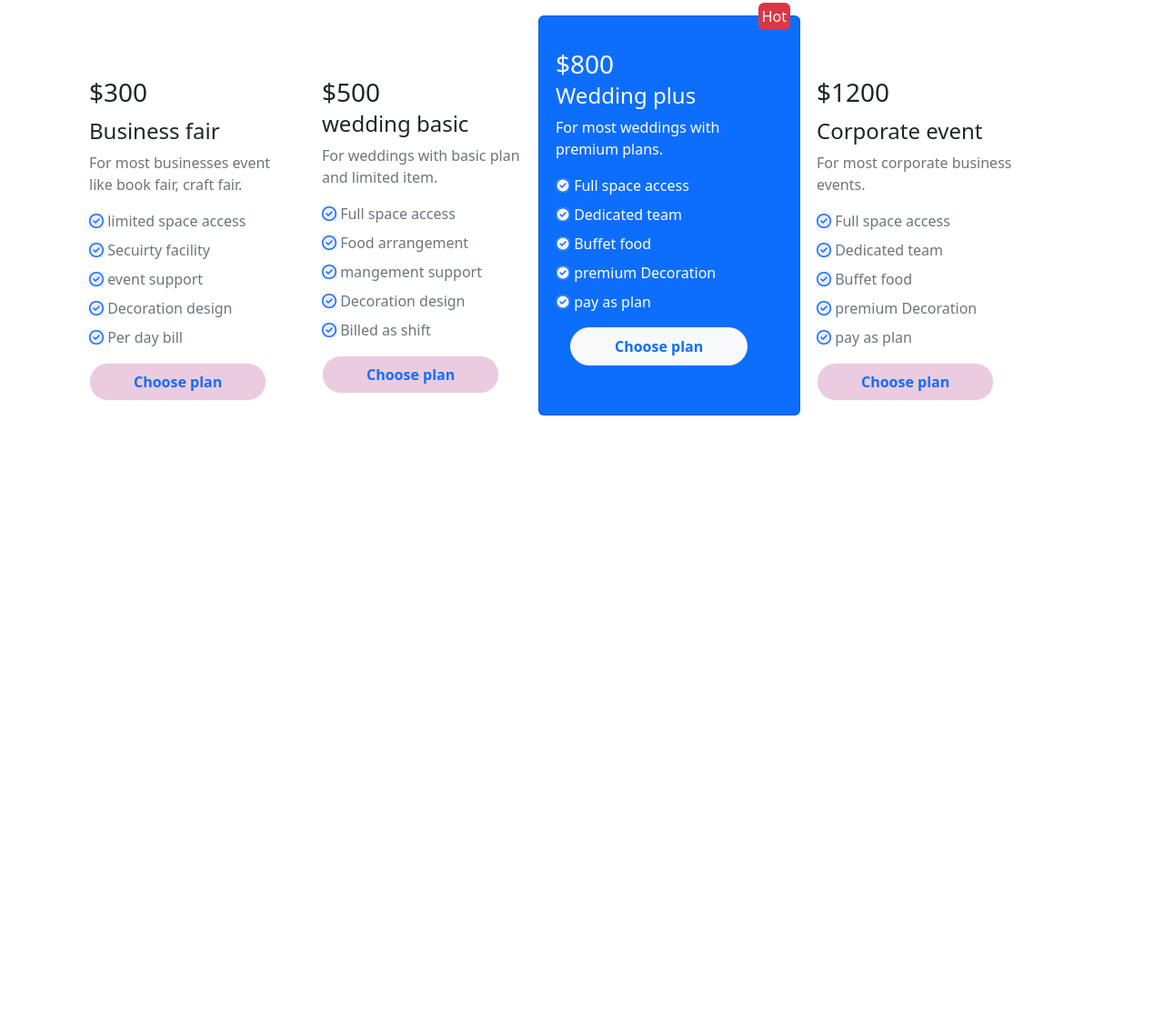
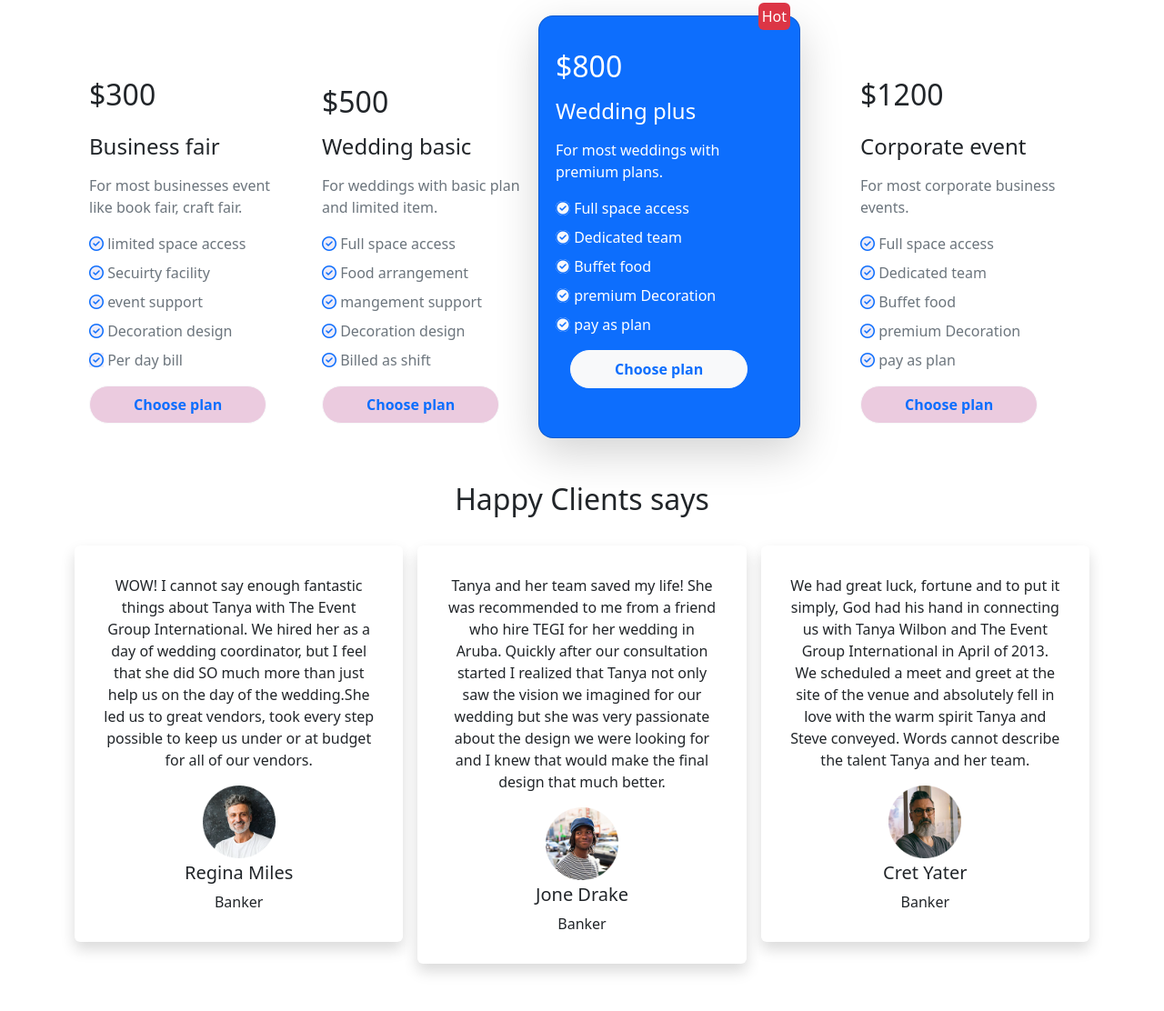
Before and after one commit to anshanto/p-convention-center, a plain HTML site: page index.html in a window 1280 px wide. Shown: the part 1121-2233 px from the top of the page at 91% size. Before the commit the page ends 1578 px from the top, so only its background shows below. Drawn offline with nearby package versions, Linux system fonts and the light colour scheme.

Commit message:
clients added

```diff
--- a/index.html
+++ b/index.html
@@ -125,26 +125,30 @@
             <div class="row g-1 mt-4">
                 <div class="card border-0" style="width: 16rem;">
                     <div class="card-body mt-5">
-                        <h5 class="card-title fs-3 py-2">$300</h5>
-                        <h6 class="card-subtitle mb-2 text-weight-bold fs-4">Business fair</h6>
+                        <h5 class="card-title fs-2 py-2">$300</h5>
+                        <h6 class="card-subtitle mb-3 mt-3 text-weight-bold fs-4">Business fair</h6>
                         <p class="card-text text-muted">For most businesses event
                             like book fair, craft fair.</p>
                         <ul class="list-unstyled mt-3 text-small text-left">
                             <li class="mb-2 text-muted">
                                 <i class="fa-regular fa-circle-check mr-2 text-primary"
-                                    style="background: rgba(82, 67, 194, 0.103693);"></i> limited space access
+                                    style="background: rgba(82, 67, 194, 0.103693); border-radius: 8px;"></i> limited
+                                space access
                             </li>
                             <li class="mb-2 text-muted">
                                 <i class="fa-regular fa-circle-check mr-2 text-primary"
-                                    style="background: rgba(82, 67, 194, 0.103693);"></i> Secuirty facility
+                                    style="background: rgba(82, 67, 194, 0.103693); border-radius: 8px;"></i> Secuirty
+                                facility
                             </li>
                             <li class="mb-2 text-muted">
                                 <i class="fa-regular fa-circle-check mr-2 text-primary"
-                                    style="background: rgba(82, 67, 194, 0.103693);"></i> event support
+                                    style="background: rgba(82, 67, 194, 0.103693); border-radius: 8px;"></i> event
+                                support
                             </li>
                             <li class="mb-2 text-muted">
                                 <i class="fa-regular fa-circle-check mr-2 text-primary"
-                                    style="background: rgba(82, 67, 194, 0.103693);"></i> Decoration design
+                                    style="background: rgba(82, 67, 194, 0.103693); border-radius: 8px;"></i> Decoration
+                                design
                             </li>
                             <li class="mb-2 text-muted">
                                 <i class="fa-regular fa-circle-check mr-2 text-primary"
@@ -158,30 +162,35 @@
                 </div>
                 <div class="card border-0" style="width: 16rem;">
                     <div class="card-body mt-5">
-                        <h5 class="card-title fs-3 pt-2">$500</h5>
-                        <h6 class="card-subtitle mb-2 text-weight-bold fs-4">wedding basic</h6>
+                        <h5 class="card-title fs-2 pt-3">$500</h5>
+                        <h6 class="card-subtitle mb-3 mt-3 text-weight-bold fs-4">Wedding basic</h6>
                         <p class="card-text text-muted">For weddings with basic plan
                             and limited item.</p>
                         <ul class="list-unstyled mt-3 text-small text-left">
                             <li class="mb-2 text-muted">
                                 <i class="fa-regular fa-circle-check mr-2 text-primary"
-                                    style="background: rgba(82, 67, 194, 0.103693);"></i> Full space access
+                                    style="background: rgba(82, 67, 194, 0.103693); border-radius: 8px;"></i> Full space
+                                access
                             </li>
                             <li class="mb-2 text-muted">
                                 <i class="fa-regular fa-circle-check mr-2 text-primary"
-                                    style="background: rgba(82, 67, 194, 0.103693);"></i> Food arrangement
+                                    style="background: rgba(82, 67, 194, 0.103693); border-radius: 8px;"></i> Food
+                                arrangement
                             </li>
                             <li class="mb-2 text-muted">
                                 <i class="fa-regular fa-circle-check mr-2 text-primary"
-                                    style="background: rgba(82, 67, 194, 0.103693);"></i> mangement support
+                                    style="background: rgba(82, 67, 194, 0.103693); border-radius: 8px;"></i> mangement
+                                support
                             </li>
                             <li class="mb-2 text-muted">
                                 <i class="fa-regular fa-circle-check mr-2 text-primary"
-                                    style="background: rgba(82, 67, 194, 0.103693);"></i> Decoration design
+                                    style="background: rgba(82, 67, 194, 0.103693); border-radius: 8px;"></i> Decoration
+                                design
                             </li>
                             <li class="mb-2 text-muted">
                                 <i class="fa-regular fa-circle-check mr-2 text-primary"
-                                    style="background: rgba(82, 67, 194, 0.103693);"></i> Billed as shift
+                                    style="background: rgba(82, 67, 194, 0.103693); border-radius: 8px;"></i> Billed as
+                                shift
                             </li>
                         </ul>
                         <button type="button" class="btn btn-light btn-lg px-5 text-primary fw-bold rounded-pill fs-6"
@@ -189,13 +198,14 @@
                             plan</button>
                     </div>
                 </div>
-                <div class="card bg-primary mt-2" style="width: 18rem; color: #FFFFFF;">
+                <div class="card bg-primary mt-2 shadow-lg rounded rounded-4" style="width: 18rem; color: #FFFFFF;">
                     <div class="hot text-end" style="margin-top: -0.75rem; margin-right: 8px;">
                         <span class="bg-danger rounded p-1">Hot</span>
                     </div>
                     <div class="card-body my-1">
-                        <h5 class="card-title fs-3 pt-1">$800</h5>
-                        <h6 class="card-subtitle mb-2 text-weight-bold fs-4" style="color: #FFFFFF;">Wedding plus</h6>
+                        <h5 class="card-title fs-2 pt-1">$800</h5>
+                        <h6 class="card-subtitle mb-3 mt-3 text-weight-bold fs-4" style="color: #FFFFFF;">Wedding plus
+                        </h6>
                         <p class="card-text">For most weddings with premium plans.</p>
                         <ul class="list-unstyled mt-3 text-small text-left" style="color: #FFFFFF;">
                             <li class="mb-2">
@@ -228,37 +238,90 @@
                             plan</button>
                     </div>
                 </div>
-                <div class="card border-0 rounded" style="width: 16rem;">
+                <div class="card border-0 rounded ms-5" style="width: 16rem;">
                     <div class="card-body mt-5">
-                        <h5 class="card-title fs-3 py-2">$1200</h5>
-                        <h6 class="card-subtitle mb-2 text-weight-bold fs-4">Corporate event</h6>
+                        <h5 class="card-title fs-2 py-2">$1200</h5>
+                        <h6 class="card-subtitle mb-3 mt-3 text-weight-bold fs-4">Corporate event</h6>
                         <p class="card-text text-muted">For most corporate business
                             events.</p>
                         <ul class="list-unstyled mt-3 text-small text-left">
                             <li class="mb-2 text-muted">
                                 <i class="fa-regular fa-circle-check mr-2 text-primary"
-                                    style="background: rgba(82, 67, 194, 0.103693);"></i> Full space access
+                                    style="background: rgba(82, 67, 194, 0.103693); border-radius: 8px;"></i> Full space
+                                access
                             </li>
                             <li class="mb-2 text-muted">
                                 <i class="fa-regular fa-circle-check mr-2 text-primary"
-                                    style="background: rgba(82, 67, 194, 0.103693);"></i> Dedicated team
+                                    style="background: rgba(82, 67, 194, 0.103693); border-radius: 8px;"></i> Dedicated
+                                team
                             </li>
                             <li class="mb-2 text-muted">
                                 <i class="fa-regular fa-circle-check mr-2 text-primary"
-                                    style="background: rgba(82, 67, 194, 0.103693);"></i> Buffet food
+                                    style="background: rgba(82, 67, 194, 0.103693); border-radius: 8px;"></i> Buffet
+                                food
                             </li>
                             <li class="mb-2 text-muted">
                                 <i class="fa-regular fa-circle-check mr-2 text-primary"
-                                    style="background: rgba(82, 67, 194, 0.103693);"></i> premium Decoration
+                                    style="background: rgba(82, 67, 194, 0.103693);border-radius: 8px;"></i> premium
+                                Decoration
                             </li>
                             <li class="mb-2 text-muted">
                                 <i class="fa-regular fa-circle-check mr-2 text-primary"
-                                    style="background: rgba(82, 67, 194, 0.103693);"></i> pay as plan
+                                    style="background: rgba(82, 67, 194, 0.103693); border-radius: 8px;"></i> pay as
+                                plan
                             </li>
                         </ul>
                         <button type="button" class="btn btn-light btn-lg px-5 text-primary fw-bold rounded-pill fs-6"
                             style="background-color: #ebcbdf;" data-bs-toggle="button">Choose
                             plan</button>
+                    </div>
+                </div>
+            </div>
+        </section>
+        <!-- Clients -->
+        <section class="container my-5">
+            <h2 class="d-flex justify-content-center">Happy Clients says</h2>
+            <div class="row row-cols-1 row-cols-md-1 g-3 mt-3">
+                <div class="col col-lg-4 col-md-4 col-sm-4">
+                    <div class="card h-80 d-flex align-items-center border-0 shadow p-3 mb-5 bg-body rounded">
+                        <div class="card-body">
+                            <p class="card-text text-center text-wrap">WOW! I cannot say enough fantastic things about
+                                Tanya with The Event Group International. We hired her as a day of wedding coordinator,
+                                but I feel that she did SO much more than just help us on the day of the wedding.She led
+                                us to great vendors, took every step possible to keep us under or at budget for all of
+                                our vendors.</p>
+                        </div>
+                        <img src="images/person 2.png" class="card-img-top" style="width: 80px;" alt="...">
+                        <h5 class="card-title pt-1">Regina Miles</h5>
+                        <p>Banker</p>
+                    </div>
+                </div>
+                <div class="col col-lg-4 col-md-4 col-sm-4">
+                    <div class="card h-80 d-flex align-items-center border-0 shadow p-3 mb-5 bg-body rounded">
+                        <div class="card-body">
+                            <p class="card-text text-center text-wrap">Tanya and her team saved my life! She was
+                                recommended to me from a friend who hire TEGI for her wedding in Aruba. Quickly after
+                                our consultation started I realized that Tanya not only saw the vision we imagined for
+                                our wedding but she was very passionate about the design we were looking for and I knew
+                                that would make the final design that much better.</p>
+                        </div>
+                        <img src="images/person 3.png" class="card-img-top" style="width: 80px;" alt="...">
+                        <h5 class="card-title pt-1">Jone Drake</h5>
+                        <p>Banker</p>
+                    </div>
+                </div>
+                <div class="col col-lg-4 col-md-4 col-sm-4">
+                    <div class="card h-80 d-flex align-items-center border-0 shadow p-3 mb-5 bg-body rounded">
+                        <div class="card-body">
+                            <p class="card-text text-center text-wrap">We had great luck, fortune and to put it simply,
+                                God had his hand in connecting us with Tanya Wilbon and The Event Group International in
+                                April of 2013. We scheduled a meet and greet at the site of the venue and absolutely
+                                fell in love with the warm spirit Tanya and Steve conveyed. Words cannot describe the
+                                talent Tanya and her team.</p>
+                        </div>
+                        <img src="images/person 1.png" class="card-img-top" style="width: 80px;" alt="...">
+                        <h5 class="card-title pt-1">Cret Yater</h5>
+                        <p>Banker</p>
                     </div>
                 </div>
             </div>
```
